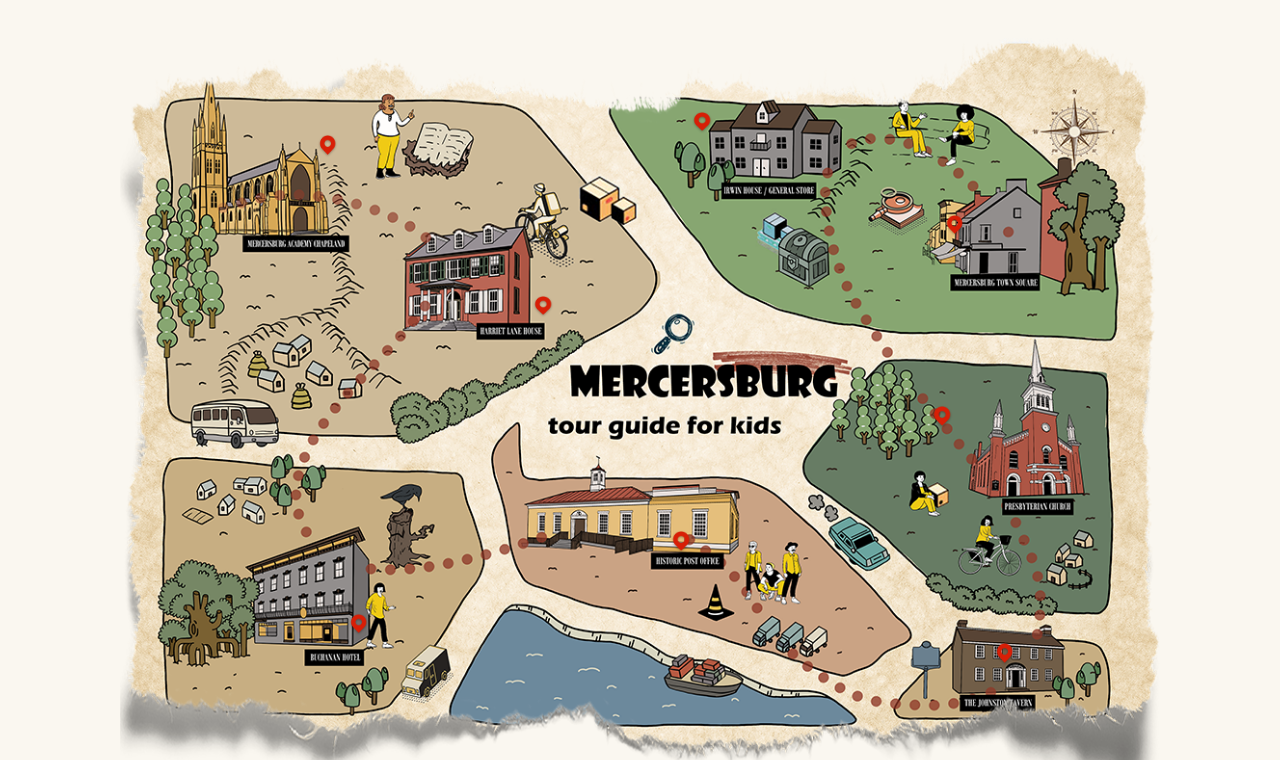
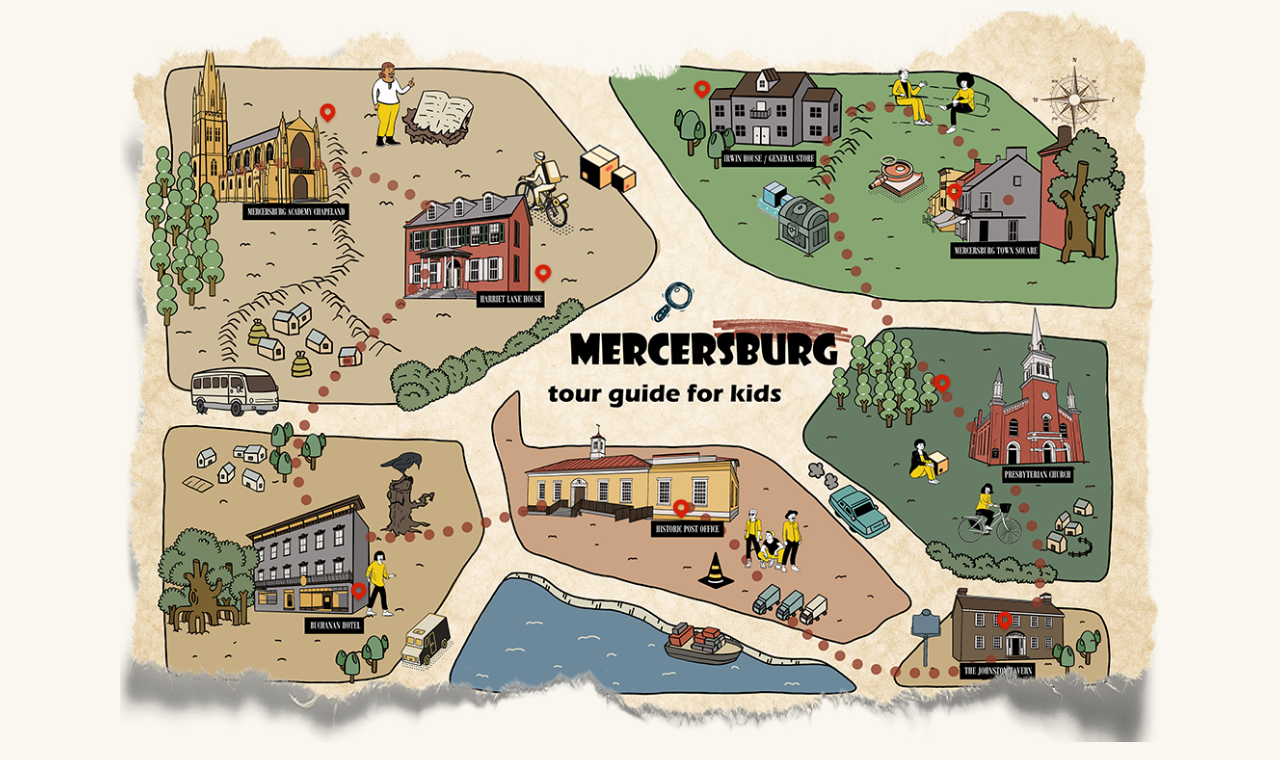
Before and after one commit to technologyfish/historic, a website: page index.html in a window 1280 px wide. Shown: the part 62-822 px from the top of the page. Drawn offline with Linux system fonts and the light colour scheme.

Commit message:
提交代码

```diff
--- a/css/style.scss
+++ b/css/style.scss
@@ -146,7 +146,7 @@ body {
   display: flex;
   justify-content: center;
   align-items: center;
-  padding: 2.5rem 1.25rem;
+  padding: 0.5rem 1.25rem;
   //background: $color-bg-white;
 
   .treasure-map-image {
```
Also changed, not shown: css/style.css.
